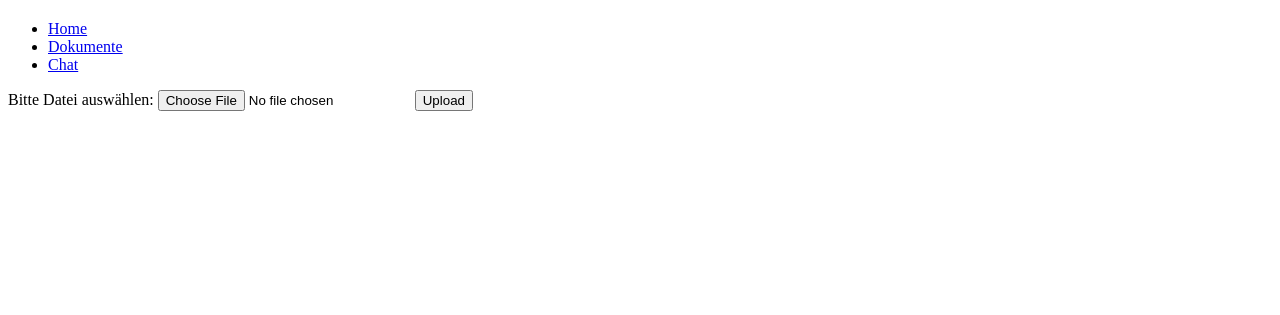
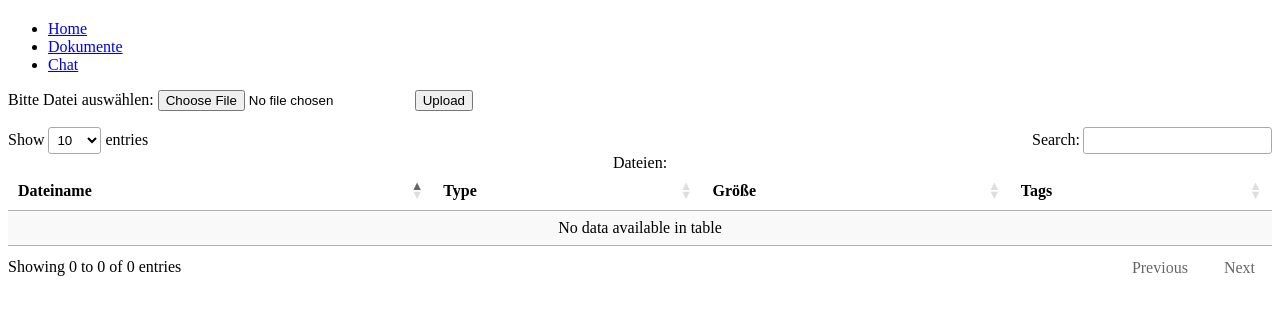
Before and after one commit to FIAE2014/IBBExtender, a PHP site: page /main.php in a window 1280 px wide. Shown: the part 35-350 px from the top of the page. Run offline with PHP 8.4, Linux system fonts and the light colour scheme; the visitor is signed in with stand-in values (Sample User, id 1); tables that the repository leaves empty or names only in its code hold one stand-in row (values such as "Sample post"); data that the repository does not hold is empty; some libraries are stand-ins or nearby versions.

Commit message:
Datatables eingebaut
+Datatables
+Datei darf nicht vorhanden sein
+TODO update

```diff
--- a/login.php
+++ b/login.php
@@ -1,7 +1,6 @@
  <?php
 session_start();
 ?>
-
 <?php
 $verbindung = mysql_connect("localhost", "admin" , "admin")
 or die("Verbindung zur Datenbank konnte nicht hergestellt werden");
@@ -13,7 +12,6 @@
 $abfrage = "SELECT id, username , password FROM login WHERE username LIKE '$username' LIMIT 1";
 $ergebnis = mysql_query($abfrage) or die("Query falsch");
 $row = mysql_fetch_array($ergebnis);
-var_dump($row);
 if($row['password'] == $password)
     {
     $_SESSION["username"] = $username;
--- a/main.php
+++ b/main.php
@@ -22,9 +22,13 @@
 		//Main
 	}
 	</style>
+	<link rel="stylesheet" type="text/css" href="//cdn.datatables.net/1.10.2/css/jquery.dataTables.css">
+
 	<script src="//code.jquery.com/jquery-1.11.0.min.js"></script>
 	<script src="//code.jquery.com/jquery-migrate-1.2.1.min.js"></script>
 	<script src="js/jquery.form.js"></script>
+	<script type="text/javascript" charset="utf8" src="//cdn.datatables.net/1.10.2/js/jquery.dataTables.js"></script>
+
 </head>
 <body>
 	<header class="header">
@@ -54,36 +58,57 @@
 			* MYSQL Verbindung / Abfrage nach Files des Owners
 			*
 			**/
+			chmod("data/", 0777);
+			chmod("data/gcom", 0777);
+
+			mysql_connect("localhost","admin","admin") or die("Datenbank-Verbindung fehlerhaft");
+			mysql_select_db("projekt_bg_ds") or die("Tabbele nicht erreicht");
+
+			$docpath = "C:\\xampp\htdocs\\".$username."\\";
+
+			$querryfiles = "SELECT filename,filetyp,size,tag FROM documents WHERE owner LIKE $id ";
+			$result = mysql_query($querryfiles);
+			echo mysql_error();
+			//Zeichnet eine ul mit n-li's mit dem filename
+			echo "	<table id='doc_table' class='display'>
+					<caption>Dateien:</caption>
+					<thead>
+						<tr>
+							<th>Dateiname</th>
+							<th>Type</th>
+							<th>Größe</th>
+							<th>Tags</th>
+						</tr>
+					</thead>
+					<tbody>";
+				while($row = mysql_fetch_array($result)) {
+					$file = $row['filename'];
+					echo "	<tr>
+							<td><a href='/data/$username/$file'>".$row['filename']."</td>
+							<td>".$row['filetyp']."</td>
+							<td>".($row['size']/100000)." MB</td>
+							<td>".$row['tag']."</td>
+							</tr>";
+					}
+				"</tbody>
+			</table>>";
 
 
-			mysql_connect("localhost","admin","admin");
-			mysql_select_db("documents");
 
-			$querryfiles = "SELECT filename FROM documents WHERE owner LIKE $id";
-			$arrayfiles = mysql_query($querryfiles);
-
-			//Zeichnet eine ul mit n-li's mit dem filename
-			/**
-				TODO:
-				- a-Links parken
-
-			**/
-
-			echo "<ul>";
-
-			foreach ($document as $arrayfiles) {
-				echo "<li>".$document['filename']."</li>";
-			}
-
-			echo "</ul>";
 			mysql_close();
 		?>
 
 		<script type="text/javascript">
 
 		/* Schickt die Form per Ajax ans PHP */
-		$("#uploadform").ajaxForm({	url: 'php/upload.php' ,type:'post' });
+		$("#uploadform").ajaxForm({	url: 'php/upload.php' ,type:'post' },function(){
+			$("#uploadform").resetForm();
+			$(document).load("main.php");
+		});
 
+		$(document).ready(function() {
+			$("#doc_table").DataTable();
+		});
 		</script>
 	</div>
 
```
Also changed, not shown: php/upload.php (+7 -2 lines), 2 other files.
